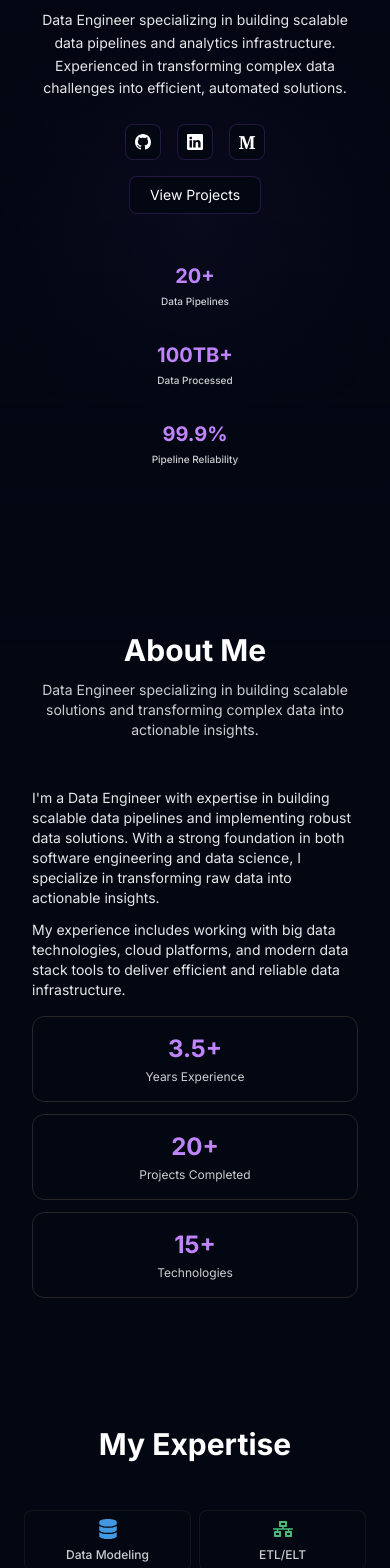
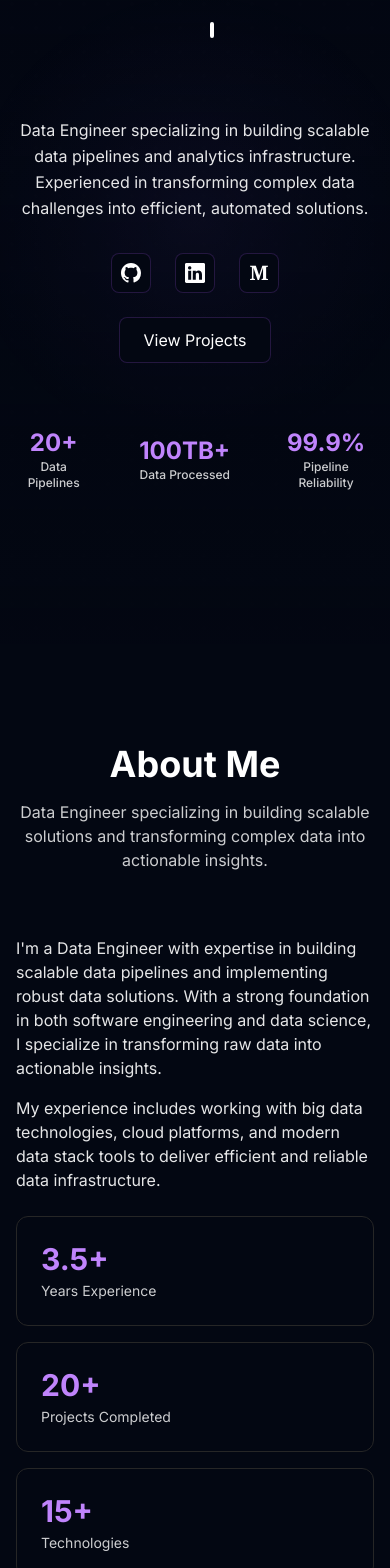
Before and after one commit to asJ26/Akhilesh-portfolio, a Next.js app: page / in a window 390 px wide. Shown: the part 200-1768 px from the top of the page. Built offline with nearby package versions, Linux system fonts and the light colour scheme.

Commit message:
Revert last 9 failed commits

```diff
--- a/src/components/home/About.tsx
+++ b/src/components/home/About.tsx
@@ -4,19 +4,19 @@ import { motion } from 'framer-motion';
 
 export default function About() {
   return (
-    <section id="about" className="py-16 sm:py-20 lg:py-24 relative">
+    <section id="about" className="py-24 relative">
       <div className="max-w-7xl mx-auto px-4 sm:px-6 lg:px-8 relative">
         <motion.div
           initial={{ opacity: 0, y: 20 }}
           whileInView={{ opacity: 1, y: 0 }}
           viewport={{ once: true }}
           transition={{ duration: 0.5 }}
-          className="text-center mb-12 sm:mb-16"
+          className="text-center mb-16"
         >
-          <h2 className="text-3xl sm:text-4xl md:text-5xl font-bold text-neutral-900 dark:text-white mb-3 sm:mb-4">
+          <h2 className="text-4xl md:text-5xl font-bold text-neutral-900 dark:text-white mb-4">
             About Me
           </h2>
-          <p className="text-sm sm:text-base text-neutral-600 dark:text-white/80 max-w-2xl mx-auto px-4 sm:px-6">
+          <p className="text-neutral-600 dark:text-white/80 max-w-2xl mx-auto">
             Data Engineer specializing in building scalable solutions and transforming complex data into actionable insights.
           </p>
         </motion.div>
@@ -26,30 +26,29 @@ export default function About() {
           whileInView={{ opacity: 1, y: 0 }}
           viewport={{ once: true }}
           transition={{ duration: 0.6, delay: 0.2 }}
-          className="max-w-3xl mx-auto px-4 sm:px-6"
+          className="max-w-3xl mx-auto"
         >
-          <div className="space-y-4 sm:space-y-6">
+          <div className="space-y-6">
             <motion.div
               initial={{ opacity: 0, y: 20 }}
               whileInView={{ opacity: 1, y: 0 }}
               viewport={{ once: true }}
               transition={{ duration: 0.6, delay: 0.3 }}
-              className="space-y-3 sm:space-y-4"
             >
-              <p className="text-sm sm:text-base text-neutral-700 dark:text-white/90">
+              <p className="text-neutral-700 dark:text-white/90 mb-4">
                 I&apos;m a Data Engineer with expertise in building scalable data pipelines
                 and implementing robust data solutions. With a strong foundation in
                 both software engineering and data science, I specialize in
                 transforming raw data into actionable insights.
               </p>
-              <p className="text-sm sm:text-base text-neutral-700 dark:text-white/90">
+              <p className="text-neutral-700 dark:text-white/90 mb-6">
                 My experience includes working with big data technologies, cloud
                 platforms, and modern data stack tools to deliver efficient and
                 reliable data infrastructure.
               </p>
             </motion.div>
 
-            <div className="grid grid-cols-1 sm:grid-cols-3 gap-3 sm:gap-4 mt-8 sm:mt-10">
+            <div className="grid grid-cols-1 sm:grid-cols-3 gap-4">
               <Stat label="Years Experience" value="3.5+" />
               <Stat label="Projects Completed" value="20+" />
               <Stat label="Technologies" value="15+" />
@@ -69,16 +68,15 @@ function Stat({ label, value }: { label: string; value: string }) {
       viewport={{ once: true }}
       whileHover={{ y: -5 }}
       transition={{ duration: 0.2 }}
-      className="bg-white dark:bg-[#030712] p-4 sm:p-6 rounded-xl
+      className="bg-white dark:bg-[#030712] p-6 rounded-xl
         border border-neutral-200 dark:border-neutral-800
         hover:border-neutral-300 dark:hover:border-purple-500/50
-        transition duration-300
-        flex flex-col items-center justify-center"
+        transition duration-300"
     >
-      <div className="text-2xl sm:text-3xl font-bold text-neutral-900 dark:text-purple-400">
+      <div className="text-3xl font-bold text-neutral-900 dark:text-purple-400">
         {value}
       </div>
-      <div className="text-xs sm:text-sm text-neutral-600 dark:text-white/80 mt-1">
+      <div className="text-sm text-neutral-600 dark:text-white/80 mt-1">
         {label}
       </div>
     </motion.div>
--- a/src/components/home/Experience.tsx
+++ b/src/components/home/Experience.tsx
@@ -41,18 +41,17 @@ const experiences: Experience[] = [
     type: "Remote",
     date: "Jun 2020 - Jul 2022",
     description: "Utilized Apache Spark and Hadoop for large-scale data processing, reducing processing time by 30%, and managed robust data storage solutions on AWS S3 and Azure Synapse, enhancing data flow efficiency and compliance with HIPAA and GDPR.",
-    skills: ["Apache Spark", "Hadoop", "AWS", "Azure", "Docker", "Kubernetes", "MongoDB", "Power BI", "Tableau"],
+    skills: ["Apache Spark", "Hadoop", "AWS", "Azure", "Doker", "Kubernetes", "MongoDB", "Power BI", "Tableau"],
   },
 ];
 
 const TechBadge = ({ children }: { children: React.ReactNode }) => {
   return (
-    <div className="px-2 sm:px-3 py-1 rounded-full text-xs sm:text-sm
+    <div className="px-3 py-1 rounded-full text-sm
       bg-neutral-100 dark:bg-black/50
       text-neutral-600 dark:text-white
       border border-neutral-200 dark:border-neutral-800
-      transition-colors duration-200
-      whitespace-nowrap">
+      transition-colors duration-200">
       {children}
     </div>
   );
@@ -72,41 +71,41 @@ export default function Experience() {
   });
 
   return (
-    <section id="experience" className="py-16 sm:py-20 lg:py-24 relative">
+    <section id="experience" className="py-24 relative">
       <div className="max-w-7xl mx-auto px-4 sm:px-6 lg:px-8 relative">
         <motion.div
           initial={{ opacity: 0, y: 20 }}
           whileInView={{ opacity: 1, y: 0 }}
           viewport={{ once: true }}
           transition={{ duration: 0.5 }}
-          className="text-center mb-12 sm:mb-16"
+          className="text-center mb-16"
         >
-          <h2 className="text-3xl sm:text-4xl md:text-5xl font-bold text-neutral-900 dark:text-white mb-3 sm:mb-4">
+          <h2 className="text-4xl md:text-5xl font-bold text-neutral-900 dark:text-white mb-4">
             Experience
           </h2>
-          <p className="text-sm sm:text-base text-neutral-600 dark:text-white/80 max-w-2xl mx-auto">
+          <p className="text-neutral-600 dark:text-white/80 max-w-2xl mx-auto">
             My professional journey in data engineering and analytics
           </p>
         </motion.div>
 
         <div ref={ref} className="relative">
           {/* Timeline Line */}
-          <div className="absolute left-8 sm:left-9 md:left-1/2 h-full w-[2px] bg-neutral-200 dark:bg-neutral-800" />
+          <div className="absolute left-9 md:left-1/2 h-full w-[2px] bg-neutral-200 dark:bg-neutral-800" />
 
           {/* Animated Line */}
           <motion.div
             style={{ scaleY, transformOrigin: "top" }}
-            className="absolute left-8 sm:left-9 md:left-1/2 h-full w-[2px] bg-gradient-to-b from-neutral-500 to-neutral-700 dark:from-purple-500/50 dark:to-purple-600/50"
+            className="absolute left-9 md:left-1/2 h-full w-[2px] bg-gradient-to-b from-neutral-500 to-neutral-700 dark:from-purple-500/50 dark:to-purple-600/50"
           />
 
-          <div className="relative space-y-8 sm:space-y-12">
+          <div className="relative space-y-12">
             {experiences.map((experience, idx) => (
               <div key={idx} className="relative group md:grid md:grid-cols-2 md:gap-8">
                 {/* Timeline Node */}
-                <div className="absolute left-8 sm:left-9 md:left-1/2 -translate-x-1/2">
+                <div className="absolute left-9 md:left-1/2 -translate-x-1/2">
                   <div className="relative">
                     <div className="absolute -inset-2 bg-gradient-to-r from-neutral-500/30 to-neutral-600/30 dark:from-purple-500/20 dark:to-purple-600/20 rounded-full opacity-0 group-hover:opacity-100 blur transition duration-500" />
-                    <div className="relative w-4 h-4 sm:w-5 sm:h-5 rounded-full border-4 border-neutral-500 dark:border-purple-500/50 bg-white dark:bg-black group-hover:border-neutral-600 dark:group-hover:border-purple-400 transition-colors duration-300" />
+                    <div className="relative w-5 h-5 rounded-full border-4 border-neutral-500 dark:border-purple-500/50 bg-white dark:bg-black group-hover:border-neutral-600 dark:group-hover:border-purple-400 transition-colors duration-300" />
                   </div>
                 </div>
 
@@ -117,30 +116,30 @@ export default function Experience() {
                   transition={{ duration: 1, type: "spring" }}
                   viewport={{ once: true }}
                   className={cn(
-                    "ml-20 sm:ml-24 md:ml-0",
+                    "ml-24 md:ml-0",
                     idx % 2 === 0 ? "md:col-start-1" : "md:col-start-2"
                   )}
                 >
                   <CardHoverEffect>
-                    <div className="p-4 sm:p-6">
+                    <div className="p-6">
                       {/* Title */}
-                      <h3 className="text-base sm:text-lg font-semibold text-neutral-900 dark:text-white mb-2">
+                      <h3 className="text-lg font-semibold text-neutral-900 dark:text-white mb-2">
                         {experience.title}
                       </h3>
 
                       {/* Company, Location, and Date */}
-                      <div className="flex flex-col sm:flex-row sm:items-center sm:justify-between text-xs sm:text-sm text-neutral-600 dark:text-white/80 mb-3">
-                        <div className="flex items-center gap-2 mb-1 sm:mb-0">
+                      <div className="flex items-center justify-between text-sm text-neutral-600 dark:text-white/80 mb-3">
+                        <div className="flex items-center gap-2">
                           <span className="font-medium">{experience.company}</span>
-                          <span className="hidden sm:inline">•</span>
+                          <span>•</span>
                           <span>{experience.location}</span>
                         </div>
                         <span className="font-medium">{experience.date}</span>
                       </div>
 
                       {/* Type Badge */}
-                      <div className="mb-3 sm:mb-4">
-                        <span className="px-2 sm:px-3 py-1 text-xs font-medium rounded-full
+                      <div className="mb-4">
+                        <span className="px-3 py-1 text-xs font-medium rounded-full
                           bg-neutral-100 dark:bg-black/50
                           text-neutral-600 dark:text-white
                           border border-neutral-200 dark:border-neutral-800">
@@ -149,12 +148,12 @@ export default function Experience() {
                       </div>
 
                       {/* Description */}
-                      <p className="text-sm text-neutral-700 dark:text-white/90 mb-4 leading-relaxed">
+                      <p className="text-neutral-700 dark:text-white/90 mb-4 leading-relaxed">
                         {experience.description}
                       </p>
 
                       {/* Skills */}
-                      <div className="flex flex-wrap gap-1.5 sm:gap-2">
+                      <div className="flex flex-wrap gap-2">
                         {experience.skills.map((skill) => (
                           <TechBadge key={skill}>
                             {skill}
--- a/src/components/home/Hero.tsx
+++ b/src/components/home/Hero.tsx
@@ -27,56 +27,56 @@ export default function Hero() {
 
   return (
     <section className="min-h-[90vh] w-full relative">
-      <div className="relative max-w-7xl mx-auto px-4 sm:px-6 lg:px-8 pt-20 sm:pt-24 lg:pt-32 pb-12 sm:pb-16 lg:pb-20">
-        <div className="h-auto min-h-[40rem] w-full flex flex-col items-center justify-center">
+      <div className="relative max-w-7xl mx-auto px-4 sm:px-6 lg:px-8 pt-32 pb-20">
+        <div className="h-[40rem] w-full flex flex-col items-center justify-center">
           <TypewriterEffect
             words={words}
-            className="text-3xl sm:text-4xl md:text-5xl lg:text-7xl font-bold text-center mb-4 sm:mb-8"
+            className="text-4xl sm:text-5xl lg:text-7xl font-bold text-center mb-8"
           />
 
           <motion.div
             initial={{ opacity: 0, y: 20 }}
             animate={{ opacity: 1, y: 0 }}
             transition={{ duration: 0.8, delay: 1.2 }}
-            className="mt-2 sm:mt-4 text-center px-4 sm:px-6"
+            className="mt-4 text-center"
           >
-            <h2 className="text-sm sm:text-base md:text-lg text-neutral-800 dark:text-white/90 my-4 sm:my-6 max-w-2xl mx-auto leading-relaxed">
+            <h2 className="text-base sm:text-lg text-neutral-800 dark:text-white/90 my-6 max-w-2xl mx-auto leading-relaxed">
               Data Engineer specializing in building scalable data pipelines and
               analytics infrastructure. Experienced in transforming complex data challenges
               into efficient, automated solutions.
             </h2>
 
-            <div className="flex flex-col items-center gap-4 sm:gap-6 mt-6 sm:mt-8">
-              <div className="flex items-center justify-center space-x-4 sm:space-x-6">
+            <div className="flex flex-col items-center gap-6 mt-8">
+              <div className="flex items-center justify-center space-x-6">
                 <ButtonLitLink
                   href="https://github.com/asJ26"
                   target="_blank"
                   rel="noopener noreferrer"
-                  className="w-9 h-9 sm:w-10 sm:h-10 p-0 flex items-center justify-center"
+                  className="w-10 h-10 p-0 flex items-center justify-center"
                 >
-                  <BsGithub className="w-4 h-4 sm:w-5 sm:h-5" />
+                  <BsGithub className="w-5 h-5" />
                 </ButtonLitLink>
                 <ButtonLitLink
                   href="https://www.linkedin.com/in/akhilesh-s-jadhav/"
                   target="_blank"
                   rel="noopener noreferrer"
-                  className="w-9 h-9 sm:w-10 sm:h-10 p-0 flex items-center justify-center"
+                  className="w-10 h-10 p-0 flex items-center justify-center"
                 >
-                  <BsLinkedin className="w-4 h-4 sm:w-5 sm:h-5" />
+                  <BsLinkedin className="w-5 h-5" />
                 </ButtonLitLink>
                 <ButtonLitLink
                   href="https://medium.com/@akhileshjadhav26"
                   target="_blank"
                   rel="noopener noreferrer"
-                  className="w-9 h-9 sm:w-10 sm:h-10 p-0 flex items-center justify-center"
+                  className="w-10 h-10 p-0 flex items-center justify-center"
                 >
-                  <span className="font-serif font-bold text-lg sm:text-xl">M</span>
+                  <span className="font-serif font-bold text-xl">M</span>
                 </ButtonLitLink>
               </div>
 
               <ButtonLitLink
                 href="#projects"
-                className="px-5 py-2 sm:px-6 sm:py-2.5 text-sm sm:text-base"
+                className="px-6 py-2.5"
               >
                 View Projects
               </ButtonLitLink>
@@ -86,7 +86,7 @@ export default function Hero() {
               initial={{ opacity: 0, y: 20 }}
               animate={{ opacity: 1, y: 0 }}
               transition={{ duration: 0.8, delay: 1.4 }}
-              className="mt-12 sm:mt-16 flex flex-col sm:flex-row items-center justify-center gap-8 sm:gap-12"
+              className="mt-16 flex items-center justify-center gap-12"
             >
               {[
                 { value: "20+", label: "Data Pipelines" },
@@ -101,10 +101,10 @@ export default function Hero() {
                   className="text-center group"
                   whileHover={{ y: -5 }}
                 >
-                  <div className="text-xl sm:text-2xl font-bold text-neutral-900 dark:text-purple-400">
+                  <div className="text-2xl font-bold text-neutral-900 dark:text-purple-400">
                     {stat.value}
                   </div>
-                  <div className="text-[10px] sm:text-xs text-neutral-600 dark:text-white/80 font-medium mt-1">
+                  <div className="text-xs text-neutral-600 dark:text-white/80 font-medium">
                     {stat.label}
                   </div>
                 </motion.div>
--- a/src/components/home/Skills.tsx
+++ b/src/components/home/Skills.tsx
@@ -46,21 +46,21 @@ const skills = [
 
 export default function Skills() {
   return (
-    <section id="skills" className="py-16 sm:py-20 lg:py-24 relative">
+    <section id="skills" className="py-24 relative">
       <div className="max-w-7xl mx-auto px-4 sm:px-6 lg:px-8 relative">
         <motion.div
           initial={{ opacity: 0, y: 20 }}
           whileInView={{ opacity: 1, y: 0 }}
           viewport={{ once: true }}
           transition={{ duration: 0.5 }}
-          className="text-center mb-12 sm:mb-16"
+          className="text-center mb-16"
         >
-          <h2 className="text-3xl sm:text-4xl md:text-5xl font-bold text-neutral-900 dark:text-white mb-3 sm:mb-4">
-            My Expertise
+          <h2 className="text-4xl md:text-5xl font-bold text-neutral-900 dark:text-white mb-4">
+            My Experise
           </h2>
         </motion.div>
 
-        <div className="grid grid-cols-2 sm:grid-cols-3 md:grid-cols-4 lg:grid-cols-5 gap-2 sm:gap-3 md:gap-4 max-w-5xl mx-auto px-2 sm:px-4">
+        <div className="grid grid-cols-2 sm:grid-cols-3 md:grid-cols-4 lg:grid-cols-5 gap-4 max-w-5xl mx-auto">
           {skills.map((skill, index) => (
             <motion.div
               key={skill.name}
@@ -70,24 +70,24 @@ export default function Skills() {
               transition={{ duration: 0.3, delay: index * 0.05 }}
               whileHover={{ y: -5 }}
               className={cn(
-                "p-2 sm:p-3 md:p-4 rounded-lg",
+                "p-4 rounded-lg",
                 "bg-white hover:bg-neutral-50",
                 "dark:bg-[#030712] dark:hover:bg-[#111827]",
                 "border border-neutral-200",
                 "hover:border-neutral-300",
                 "dark:border-neutral-800/50 dark:hover:border-purple-500/50",
                 "overflow-hidden transition-all duration-200",
-                "flex flex-col items-center justify-center gap-2 sm:gap-3",
+                "flex flex-col items-center justify-center gap-3",
                 "shadow-sm hover:shadow",
                 "group"
               )}
             >
               <skill.icon
-                className="w-5 h-5 sm:w-6 sm:h-6 md:w-7 md:h-7 transition-transform duration-300 group-hover:scale-110"
+                className="w-7 h-7 transition-transform duration-300 group-hover:scale-110"
                 style={{ color: skill.color }}
               />
               <span className={cn(
-                "text-xs sm:text-sm font-medium text-center",
+                "text-sm font-medium text-center",
                 "text-neutral-600 group-hover:text-neutral-900",
                 "dark:text-white/80 dark:group-hover:text-white",
                 "leading-tight"
```
Also changed, not shown: src/components/home/Contact.tsx (+12 -15 lines), src/components/home/Projects.tsx (+11 -10 lines), src/components/layout/Footer.tsx (+8 -9 lines), src/components/ui/bento-grid.tsx (+9 -9 lines).
